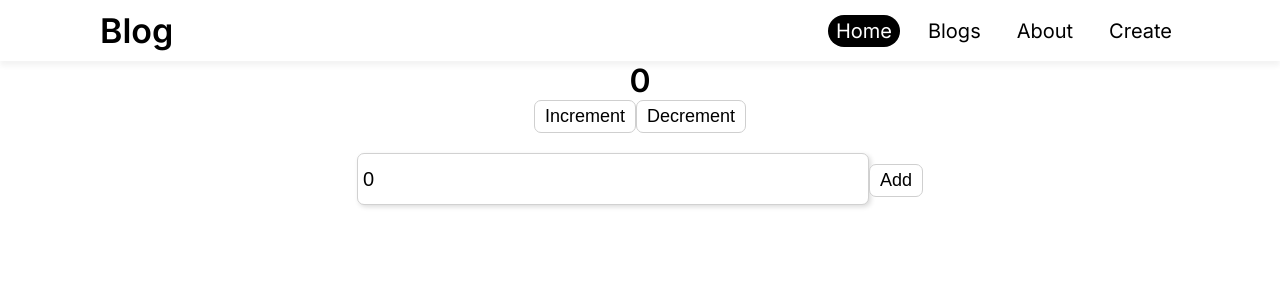
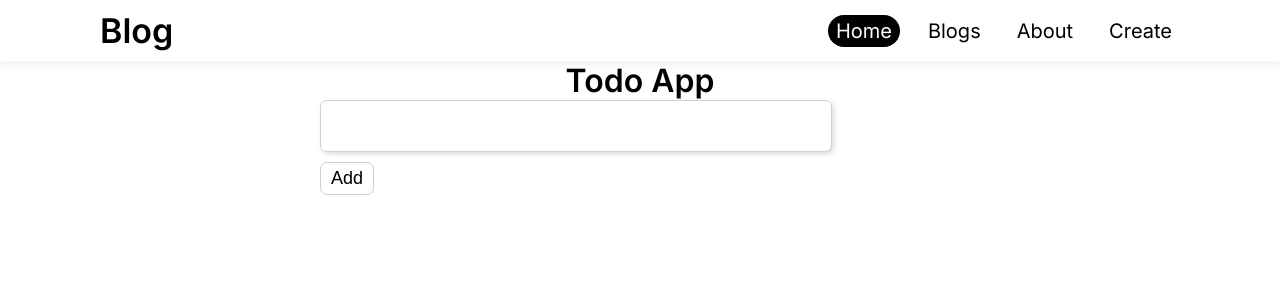
Before and after one commit to joyadeep/Reactclassroom, a React (Create React App) app: page / in a window 1280 px wide. Shown: the top 300 px of the page. Built offline with nearby package versions, Linux system fonts and the light colour scheme.

Commit message:
todo app

```diff
--- a/src/pages/Home.jsx
+++ b/src/pages/Home.jsx
@@ -1,47 +1,62 @@
 import React,{useReducer, useState} from 'react'
 
-const initialState = 0
 
-const reducer=(state,action)=>{  //action => type : action name , payload : some data
-  switch(action.type){
-    case 'increment' :
-      return state + 1
-
-      case 'decrement' :
-        return state - 1
-
-      case 'add' :
-        return state + parseInt(action.payload) ;  // '100' -> 100  id , object , array ,string
-
+const todoReducer = (state,action)=>{
+  switch (action.type) {
+    case 'ADD_TODO':
+      return [...state,{id:Date.now(), text:action.payload , completed:false}]
+    case 'TOGGLE_TODO' :
+      return state.map(todo =>
+        todo.id === action.payload ? {...todo, completed:!todo.completed} : todo
+        )
+    case 'DELETE_TODO':    //     1      !=       1
+      return state.filter(todo=>todo.id !== action.payload)
     default :
-      return new Error();
+      return
   }
 }
 
 const Home = () => {
-  //        0                                    0
-  const [state,dispatch]=useReducer(reducer,initialState)
 
-  const [number,setNumber]=useState(0);
+  const [todos,dispatch]=useReducer(todoReducer,[])
+  const [data,setData]=useState('')
+
+
+  const handleAddTodo=e=>{
+    e.preventDefault();
+    dispatch({type:'ADD_TODO',payload:data})
+    setData('')
+  }
+
+  const handleToggleTodo=id=>{
+    dispatch({type:'TOGGLE_TODO',payload:id})
+  }
+
+  const handleDeleteTodo = id=>{
+    dispatch({type:'DELETE_TODO',payload:id})
+  }
+
 
   return (
-    <div style={{textAlign:'center'}} >
-      <h1>{state}</h1>
+    <div style={{width:'50%',margin:'0 auto',textAlign:'center'}} >
+      <h1>Todo App</h1>
+      <form onSubmit={handleAddTodo} >
+          <input type="text" name="data" value={data} onChange={(e)=>setData(e.target.value)} />
+          <button>Add</button>
+      </form>
 
-      <button
-      onClick={()=>dispatch({type:'increment'})}
-      >
-        Increment</button>
-
-      <button
-      onClick={()=>dispatch({type:'decrement'})}
-      >Decrement</button>
-
-      <div style={{marginTop:'20px'}}>
-
-      <input type="number" name='number' value={number} onChange={(e)=>setNumber(e.target.value)}  placeholder='enter desired number' />
-      <button onClick={()=>dispatch({type:'add',payload:number})} >Add</button>
-      </div>
+      <ul>
+        {
+          todos.map(todo=>{
+            return (
+              <li key={todo.id} style={{textDecoration: todo.completed ? 'line-through': 'none'}} >
+                <span onClick={()=>handleToggleTodo(todo.id)} > {todo.text}</span>
+                <button onClick={()=>handleDeleteTodo(todo.id)} >Delete</button>
+              </li>
+            )
+          })
+        }
+      </ul>
     </div>
   )
 }
```
